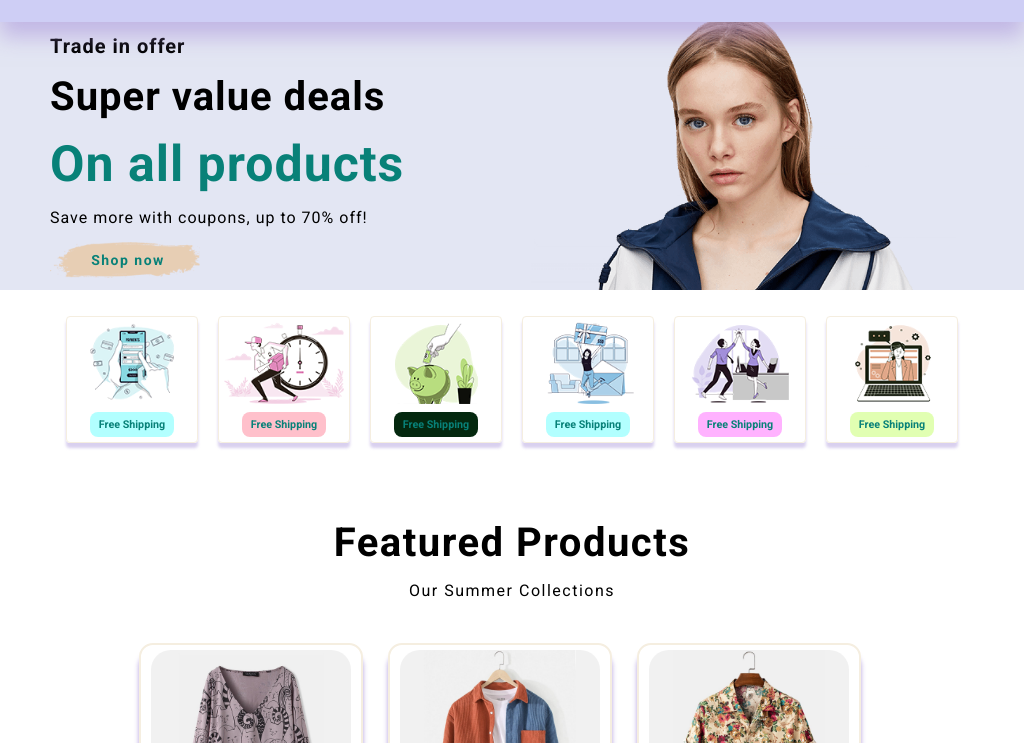
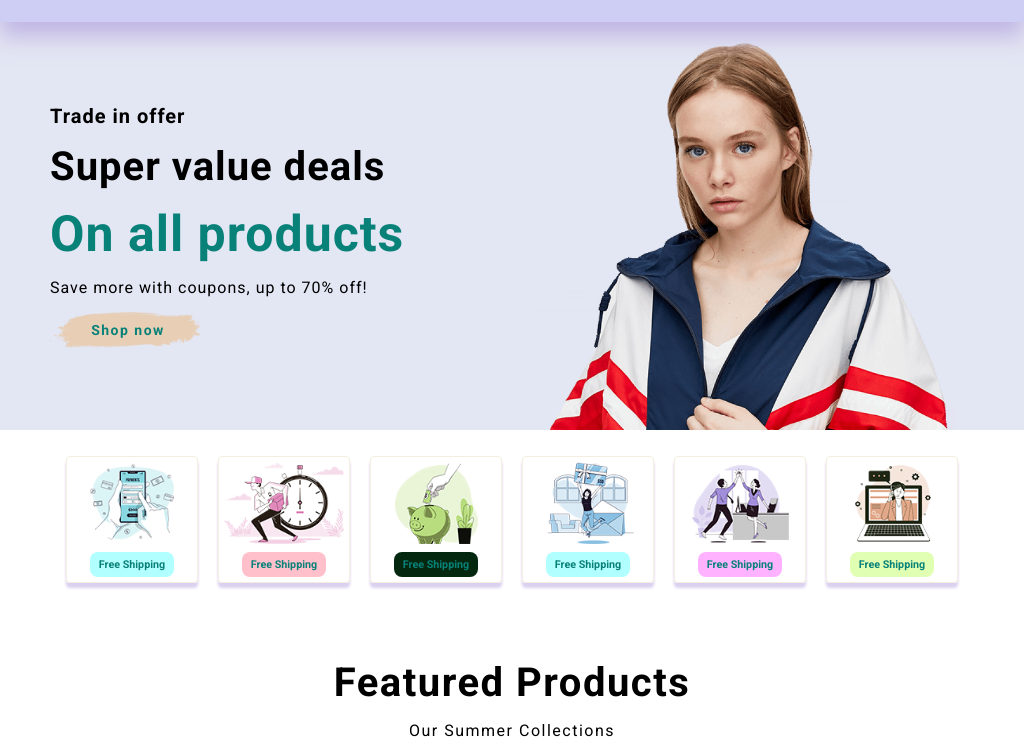
Before and after one commit to 4ssh1/eco.site, a plain HTML site: page index.html in a window 1024 px wide. Shown: the part 57-800 px from the top of the page. Drawn offline with Linux system fonts and the light colour scheme.

Commit message:
fixed the height of the hero

```diff
--- a/style.css
+++ b/style.css
@@ -1442,7 +1442,7 @@ section.subshop{
 
  @media screen and (min-width: 901px) and (max-width: 1024px) {
     .hero {
-        height: 33.5vh;
+        height: 51vh;
     }
     .boxes {
         margin: 6px 10px;
```
